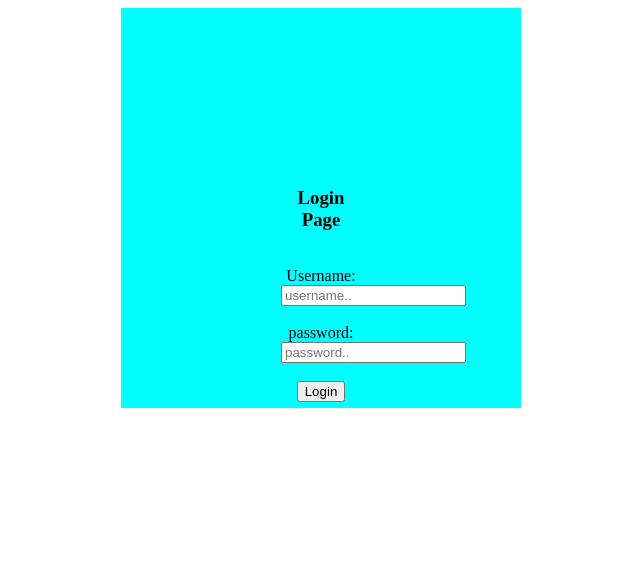
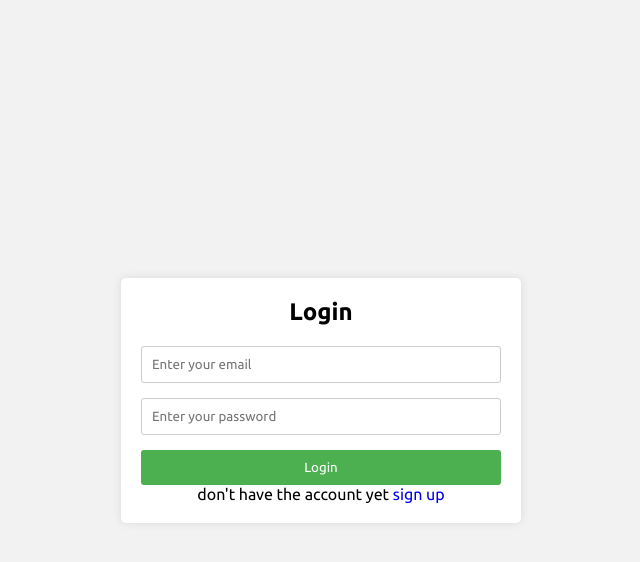
Before and after one commit to IRADUKUNDA4/Smart-public-toilet-door-management-system, a plain HTML site: page login.html in a window 1280 px wide. Shown: the whole page, without its empty margins (319-959 px from the left). Drawn offline with Linux system fonts and the light colour scheme.

Commit message:
page login and signup pages

```diff
--- a/assets/css/style.css
+++ b/assets/css/style.css
@@ -405,6 +405,69 @@ body {
   color: var(--white);
 }
 
+/* Reset some default styles */
+* {
+  margin: 0;
+  padding: 0;
+  box-sizing: border-box;
+}
+
+body {
+  font-family: Arial, sans-serif;
+  background-color: #f2f2f2;
+  display: flex;
+  justify-content: center;
+  align-items: center;
+  height: 100vh;
+}
+
+.container {
+  max-width: 400px;
+  width: 100%;
+  padding: 20px;
+  background-color: #ffffff;
+  border-radius: 5px;
+  box-shadow: 0 0 10px rgba(0, 0, 0, 0.1);
+}
+
+.login-box {
+  text-align: center;
+}
+
+h2 {
+  margin-bottom: 20px;
+}
+
+.input-field {
+  margin-bottom: 15px;
+}
+
+input[type="email"],
+input[type="password"] {
+  width: 100%;
+  padding: 10px;
+  border: 1px solid #ccc;
+  border-radius: 3px;
+}
+
+.login-btn {
+  width: 100%;
+  padding: 10px;
+  background-color: #4CAF50;
+  color: #ffffff;
+  border: none;
+  border-radius: 3px;
+  cursor: pointer;
+}
+
+.login-btn:hover {
+  background-color: #45a049;
+}
+ a {
+  text-decoration: none;
+  /* margin: 120px; */
+ }
+
 /* ====================== Responsive Design ========================== */
 @media (max-width: 991px) {
   .navigation {
--- a/login.html
+++ b/login.html
@@ -2,28 +2,24 @@
 <html lang="en">
 <head>
     <meta charset="UTF-8">
-    <meta http-equiv="X-UA-Compatible" content="IE=edge">
     <meta name="viewport" content="width=device-width, initial-scale=1.0">
-    <title>Login</title>
-</head>
+    <title>Login Page</title>
+    <link rel="stylesheet" href="assets/css/style.css"></head>
 <body>
-    <center>
-        <div style="padding: 10rem; background-color: aqua; height: 5rem; width: 5rem;">
-            <h3>Login Page</h3><br>
-
-        <div>
-            <form action="" method="post">
-                <label for="username">
-                   Username: <input type="text" name="username" id="" placeholder="username..">
-                </label><br><br>
-                <label for="password">
-                    password: <input type="text" name="password" id="" placeholder="password..">
-                 </label><br><br>
-
-                 <button type="submit">Login</button>
+    <div class="container">
+        <div class="login-box">
+            <h2>Login</h2>
+            <form>
+                <div class="input-field">
+                    <input type="email" id="email" placeholder="Enter your email" required>
+                </div>
+                <div class="input-field">
+                    <input type="password" id="password" placeholder="Enter your password" required>
+                </div>
+                <button type="submit" class="login-btn">Login</button>
+                <p>don't have the account yet <a href="./sign_up.html">sign up</a></p>
             </form>
         </div>
-        </div>
-    </center>
+    </div>
 </body>
 </html>
```
Also changed, not shown: sign_up.html (+32 -0 lines).
